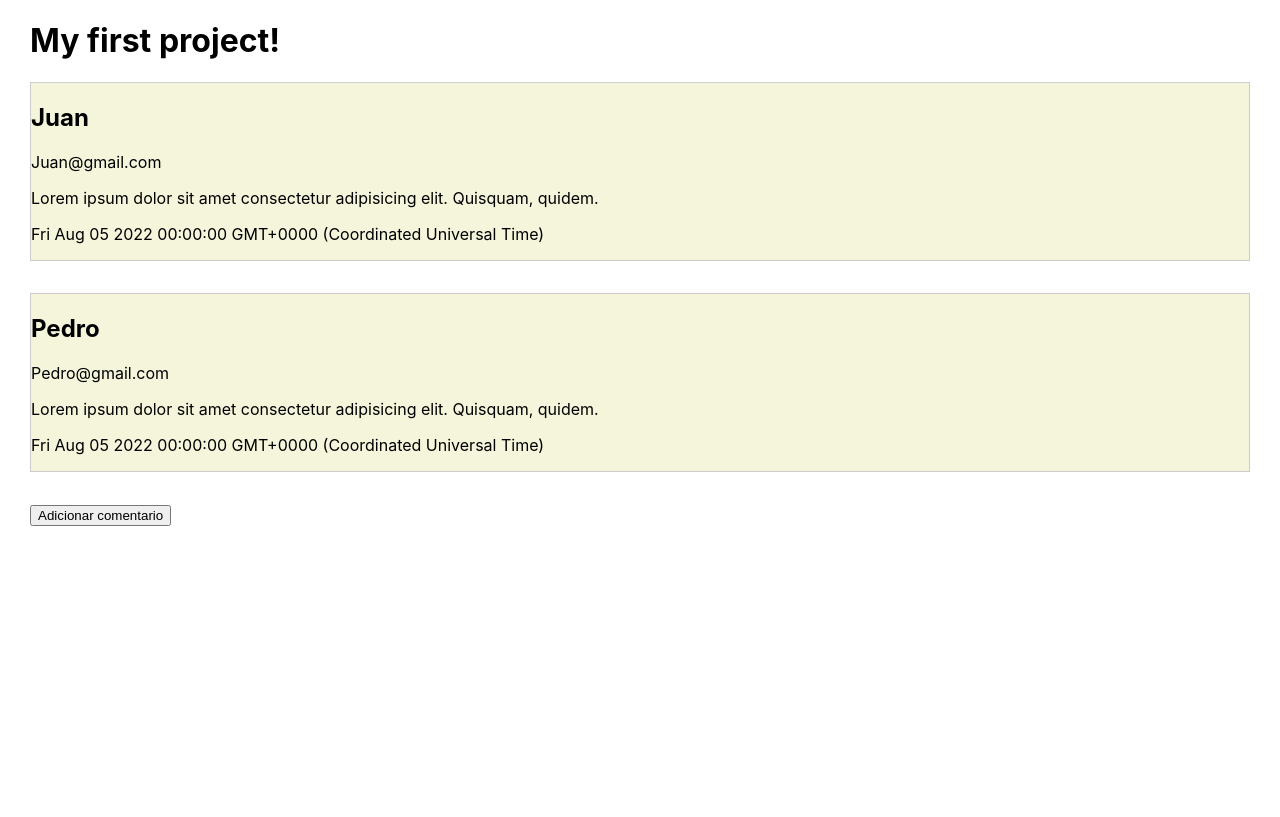
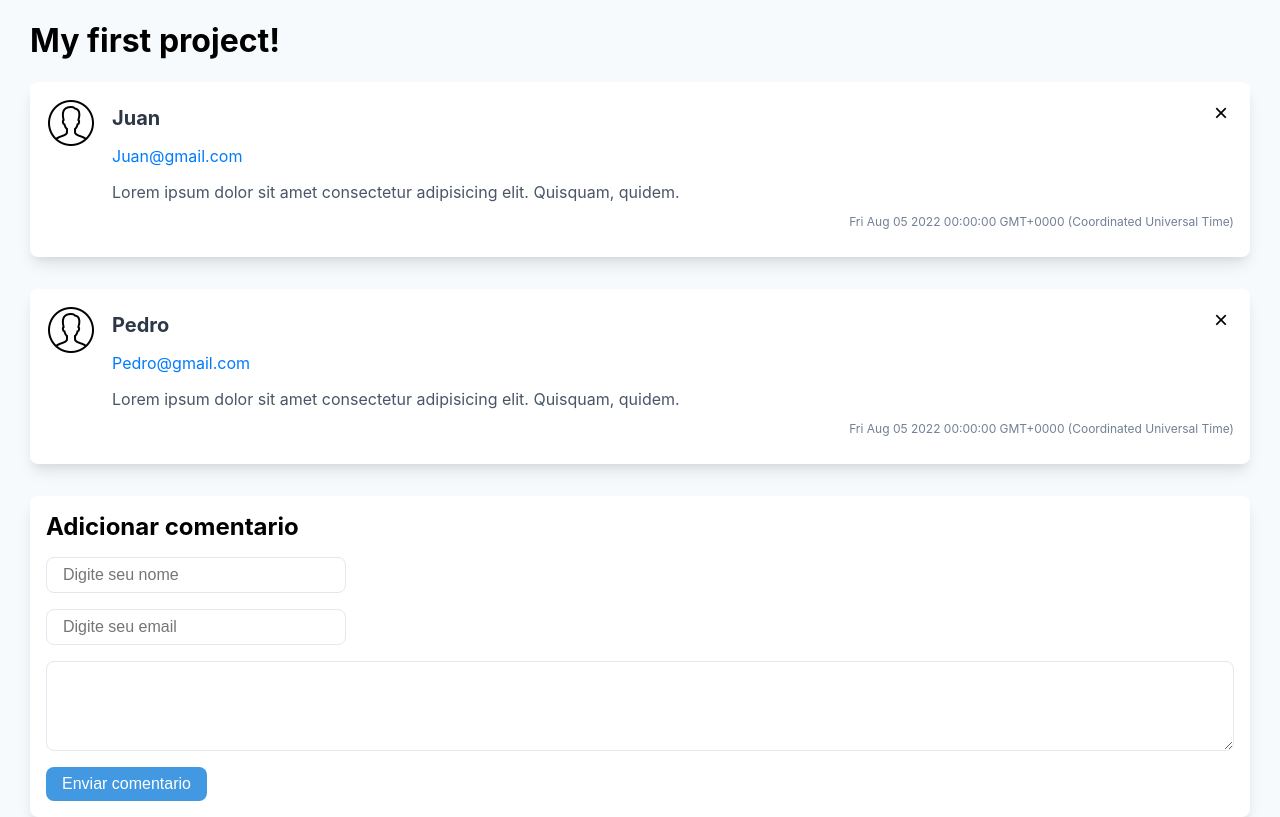
Before and after one commit to Str0mG/1.ReactProject, a React (Create React App) app: page / in a window 1280 px wide. Built offline with nearby package versions, Linux system fonts and the light colour scheme.

Commit message:
add: styles

```diff
--- a/src/App.css
+++ b/src/App.css
@@ -1,3 +1,57 @@
+*{
+  box-sizing: border-box;
+
+}
+
+body{
+  background-color: #f7fafc;
+}
+
 .App {
   padding: 0 30px;
 }
+
+.App .forms{
+  border-radius: .5rem;
+  box-shadow: 0 10px 15px -3px rgba(0,0,0,.1), 0 4px 6px -2px rgba(0,0,0,.05);
+  padding: 1rem;
+  background-color: #fff;
+}
+
+.App .forms h2{
+  margin: 0;
+}
+
+.App .forms input{
+  width: 300px;
+}
+
+.App .forms textarea{
+  width: 100%;
+
+}
+
+.App .forms button{
+  background-color: #4299e1;
+  color: #fff;
+  font-size: 1rem;
+  padding: 0.5rem 1rem;
+  border-radius: .5rem;
+  border: none;
+}
+
+.App .forms button:hover{
+  background-color: #2b6cb0;
+}
+
+.App .forms input, .App .forms textarea{
+  color: #4a5568;
+  background-color: #fff;
+  border: 1px solid #e2e8f0;
+  font-size: 1rem;
+  padding: .5rem 1rem;
+  margin: 1rem 0;
+  display: block;
+  border-radius: .5rem;
+
+}
--- a/src/App.js
+++ b/src/App.js
@@ -21,23 +21,44 @@ class App extends Component {
         body: 'Lorem ipsum dolor sit amet consectetur adipisicing elit. Quisquam, quidem.',
         date: new Date(2022,7,5)
       },
-    ]
+    ],
+    NovoComentario: {
+      id: null,
+      name: '',
+      email: '',
+      body: '',
+      date: new Date()
+    }
   }
 
-  addComentario = () => {
-    console.log('Adicionar comentario');
-    const NovoComentario = {
-      id: this.state.comentarios.length + 1,
-      name: 'Rafa',
-      email: 'Rafa@email.com',
-      body: 'Lorem ipsum dolor sit amet consectetur adipisicing elit. Quisquam, quidem.',
-      date: new Date()
-    }
+  addComentario = evento => {
+    evento.preventDefault();
+
+    const NovoComentario = {...this.state.NovoComentario, id: this.state.comentarios.length + 1,date: new Date()};
 
     this.setState({
-      comentarios: [...this.state.comentarios, NovoComentario]
+      comentarios: [...this.state.comentarios, NovoComentario],
+      NovoComentario: {
+        id: null,
+        name: '',
+        email: '',
+        body: '',
+        date: new Date()
+      }
     });
   }
+''
+  Digitacao = event => {
+      const { name, value } = event.target;
+      this.setState({ NovoComentario: { ...this.state.NovoComentario, [name]: value } });
+  }
+
+  removeComentario = comentario => {
+    let lista = this.state.comentarios;
+    lista = lista.filter(c => c.id !== comentario.id);
+    this.setState({ comentarios: lista });
+  }
+
   render() {
     return (
     <div className="App">
@@ -45,11 +66,47 @@ class App extends Component {
 
       {this.state.comentarios.map(comentario => (
 
-        <Comentario key={comentario.id} name={comentario.name} email={comentario.email} date={comentario.date} body={comentario.body}>
+        <Comentario
+          key={comentario.id}
+          name={comentario.name}
+          email={comentario.email}
+          date={comentario.date}
+          body={comentario.body}
+          onRemove={this.removeComentario.bind(this, comentario)}>
         </Comentario>
       ))}
 
-      <button onClick={this.addComentario}>Adicionar comentario</button>
+      <form method='post' onSubmit={this.addComentario} className='forms'>
+        <h2>Adicionar comentario</h2>
+        <div>
+          <input
+            type="text"
+            name="name"
+            onChange={this.Digitacao}
+            value={this.state.NovoComentario.name}
+            required
+            placeholder="Digite seu nome" />
+        </div>
+        <div>
+          <input
+            type="email"
+            name="email"
+            onChange={this.Digitacao}
+            value={this.state.NovoComentario.email}
+            required
+            placeholder="Digite seu email"/>
+        </div>
+        <div>
+          <textarea
+            name="body"
+            onChange={this.Digitacao}
+            value={this.state.NovoComentario.body}
+            required
+            rows="4"/>
+        </div>
+        <button type="submit">Enviar comentario</button>
+      </form>
+
     </div>
   );
   }
--- a/src/components/Comentario.css
+++ b/src/components/Comentario.css
@@ -1,5 +1,51 @@
 .Comentario{
-    background-color: beige;
+    background-color: #fff;
     margin-bottom: 2rem;
-    border: 1px solid #ccc;
+    border-radius: .5rem;
+    box-shadow: 0 10px 15px -3px rgba(0,0,0,.1), 0 4px 6px -2px rgba(0,0,0,.05);
+    padding: 1rem;
+    display: flex;
+
 }
+
+.Comentario .conteudo{
+    margin-left: 1rem;
+    width: 100%;
+    position: relative;
+}
+
+.Comentario .avatar{
+    max-width: 80px;
+    max-height: 50px;
+}
+
+.Comentario .conteudo .name{
+    font-size: 1.25rem;
+    margin: .5rem 0 0.25rem 0;
+    color: #2d3748;
+}
+
+.Comentario .conteudo .email{
+    color: #007bff;
+}
+
+.Comentario .conteudo .msg{
+    color: #4a5568;
+    margin: .5rem 0;
+
+}
+
+.Comentario .conteudo .date{
+    text-align: right;
+    color: #718096;
+    font-size: .75rem;
+}
+
+.Comentario .conteudo .btn{
+    position: absolute;
+    top: 0;
+    right: 0;
+    border: none;
+    background: none;
+    font-size: 1.5rem;
+}
--- a/src/components/Comentario.js
+++ b/src/components/Comentario.js
@@ -2,13 +2,20 @@ import React from "react";
 
 import './Comentario.css';
 
+import imagemUsuario from './avatar.png';
+
+
 
 const Comentario = props => (
     <div className="Comentario">
-        <h2>{props.name}</h2>
-        <p>{props.email}</p>
-        <p>{props.body}</p>
-        <p>{props.date.toString()}</p>
+        <img className="avatar" src={imagemUsuario} alt={props.name}/>
+        <div className="conteudo">
+            <h2 className="name">{props.name}</h2>
+            <p  className="email">{props.email}</p>
+            <p  className="msg">{props.body}</p>
+            <p  className="date">{props.date.toString()}</p>
+            <button onClick={props.onRemove} className="btn">&times;</button>
+        </div>
     </div>
 );
 
```
Also changed, not shown: src/components/avatar.png (added).
